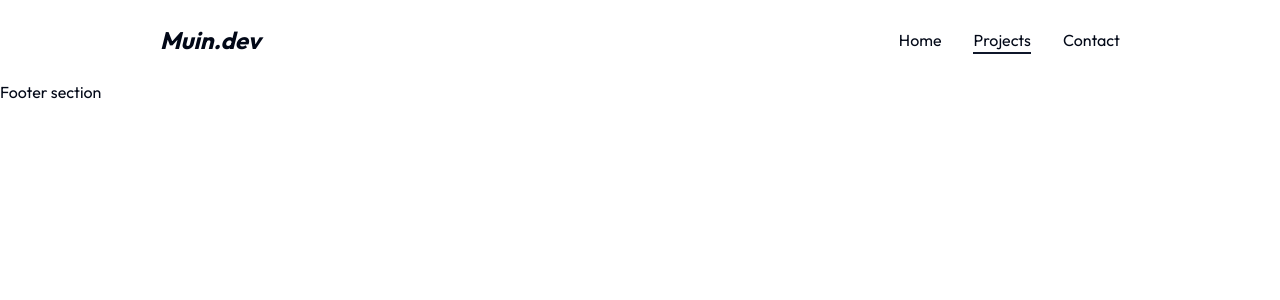
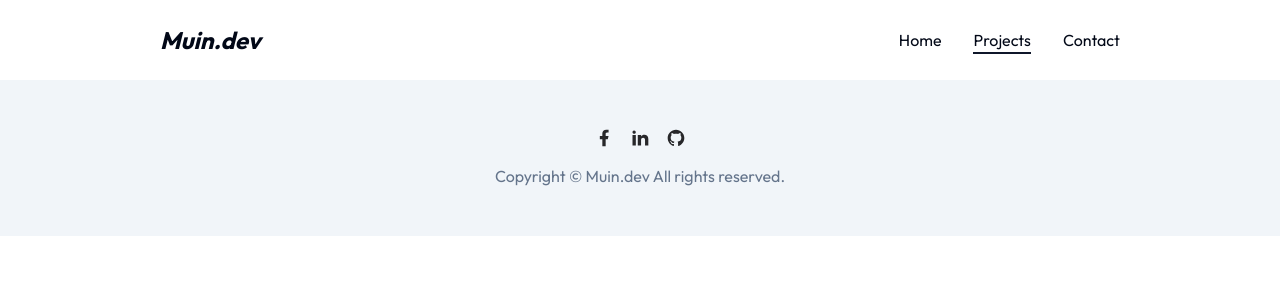
Before and after one commit to muinuddin-sm12/Portfolio, a Next.js app: page /projects in a window 1280 px wide. Shown: the top 300 px of the page. Built offline with nearby package versions, Linux system fonts and the light colour scheme.

Commit message:
add: footer section

```diff
--- a/components/About.jsx
+++ b/components/About.jsx
@@ -91,7 +91,7 @@ const About = () => {
                   </div>
                 </TabsContent>
                 <TabsContent value="skills">
-                    <div className="">
+                    <div className="max-w-[600px] mx-auto">
                         <h3 className="text-xl font-semibold mb-1">Skills</h3>
                         <p className="font-medium text-base ">Front-End: <span className="text-gray-700 text-sm ">HTML5, CSS3, Tailwind, JavaScript, React.js</span></p>
                         <p className="font-medium text-base ">Back-End: <span className="text-gray-700 text-sm ">Node.js, Express.js, MongoDB, Firebase</span></p>
--- a/components/Footer.jsx
+++ b/components/Footer.jsx
@@ -1,10 +1,45 @@
+"use client";
 
+import Link from "next/link";
+
+import { RiFacebookFill, RiGithubFill, RiLinkedinFill } from "react-icons/ri";
+const icons = [
+    {
+        path: 'https://www.facebook.com/muinuddin.sm12',
+        name: <RiFacebookFill/>
+    },
+    {
+        path: 'https://www.linkedin.com/in/muin-uddin/',
+        name: <RiLinkedinFill/>
+    },
+    {
+        path: 'https://github.com/muinuddin-sm12',
+        name: <RiGithubFill/>
+    }
+]
 const Footer = () => {
-    return (
-        <footer>
-            Footer section
-        </footer>
-    );
+  return (
+    <footer className="bg-secondary flex justify-center items-center py-12">
+      <div className="container mx-auto">
+        <div className="flex flex-col-reverse items-center justify-between ">
+          <div className="text-muted-foreground text-center md:text-left">
+            Copyright &copy; Muin.dev All rights reserved.
+          </div>
+          <div className="flex gap-x-4 mx-auto xl:mx-0 mb-4 text-zinc-800 text-[20px]">
+            {
+              icons.map((icon, index) => {
+                return (
+                    <Link href={icon.path} key={index} target="blank">
+                        <div>{icon.name}</div>
+                    </Link>
+                )
+              })
+            }
+          </div>
+        </div>
+      </div>
+    </footer>
+  );
 };
 
 export default Footer;
--- a/components/Hero.jsx
+++ b/components/Hero.jsx
@@ -41,7 +41,7 @@ const Hero = () => {
             </div>
           </div>
         </div>
-        <div className="hidden md:flex absolute left-2/4 bottom-44 xl:bottom-12">
+        <div className="hidden md:flex absolute left-2/4 bottom-44 xl:bottom-12 animate-bounce">
           <RiArrowDownSLine className="text-3xl text-primary" />
         </div>
       </div>
```
